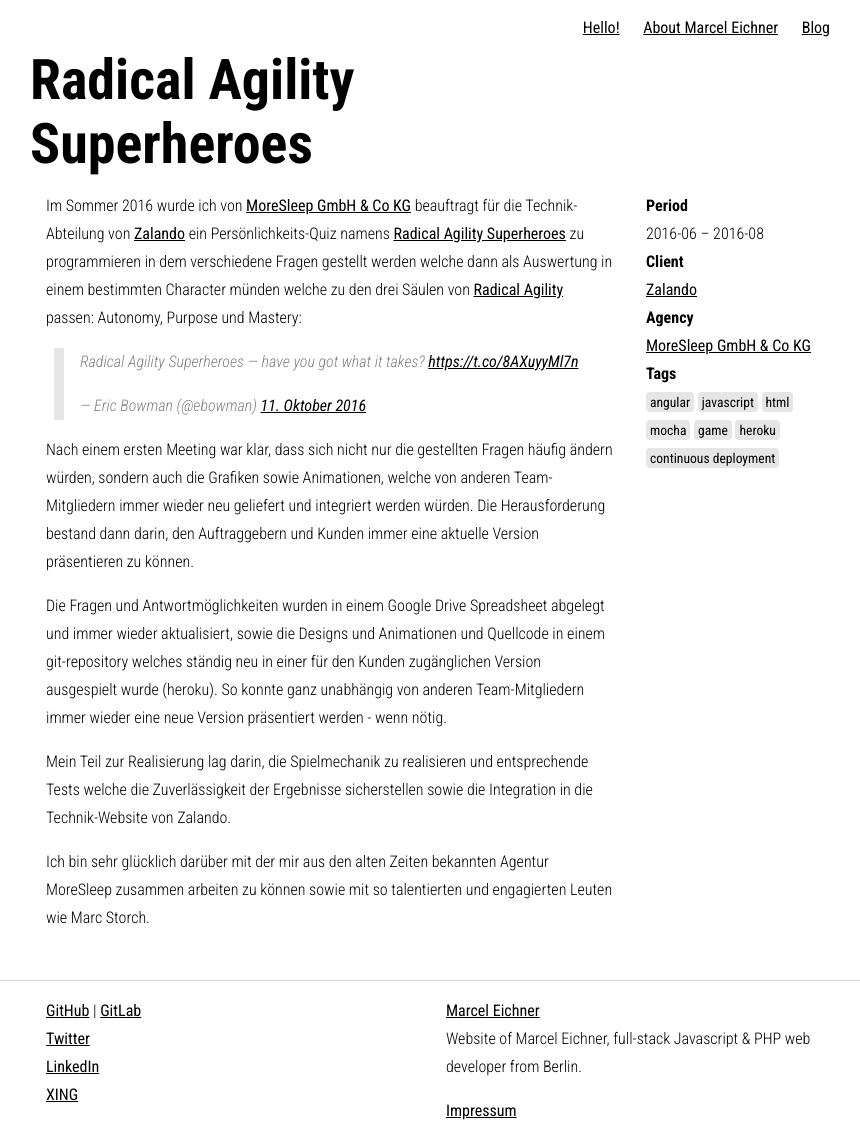
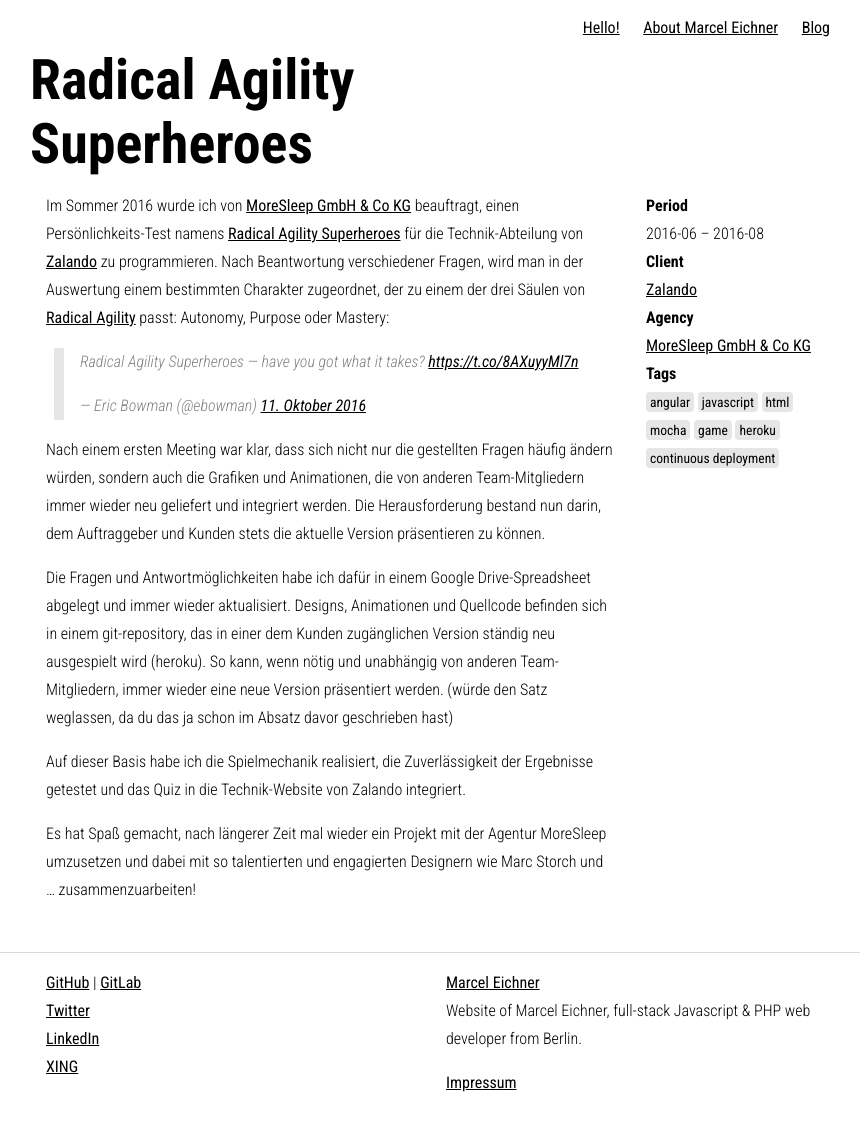
Before and after one commit to lotterliebe/Ephigenia.github.io, a Jekyll site: the page built from _projects/2016-06-radical-agility-game.md, in a window 1280 px wide. Shown: the whole page, without its empty margins (210-1070 px from the left). Built offline with Jekyll 4.4.1, drawn with Linux system fonts in a browser that asks for light colours; comment, search, counter and statistics services are not loaded; after the commit the page ends 1113 px from its top, so only the background shows below that.

Commit message:
Update 2016-06-radical-agility-game.md

```diff
--- a/_projects/2016-06-radical-agility-game.md
+++ b/_projects/2016-06-radical-agility-game.md
@@ -17,15 +17,15 @@ tags:
     - heroku
     - continuous deployment
 ---
-Im Sommer 2016 wurde ich von [{{site.data.agencies.moresleep.name}}](site.data.agencies.moresleep.url) beauftragt für die Technik-Abteilung von [{{site.data.clients.zalando.name}}]({{site.data.clients.zalando.url}}) ein Persönlichkeits-Quiz namens [Radical Agility Superheroes](https://tech.zalando.com/radical-agility-superheroes/) zu programmieren in dem verschiedene Fragen gestellt werden welche dann als Auswertung in einem bestimmten Character münden welche zu den drei Säulen von [Radical Agility](https://blog.zalando.de/de/blog/ein-jahr-radical-agility-ein-resuemee) passen: Autonomy, Purpose und Mastery:
+Im Sommer 2016 wurde ich von [{{site.data.agencies.moresleep.name}}](site.data.agencies.moresleep.url) beauftragt, einen Persönlichkeits-Test namens [Radical Agility Superheroes](https://tech.zalando.com/radical-agility-superheroes/) für die Technik-Abteilung von [{{site.data.clients.zalando.name}}]({{site.data.clients.zalando.url}}) zu programmieren. Nach Beantwortung verschiedener Fragen, wird man in der Auswertung einem bestimmten Charakter zugeordnet, der zu einem der drei Säulen von [Radical Agility](https://blog.zalando.de/de/blog/ein-jahr-radical-agility-ein-resuemee) passt: Autonomy, Purpose oder Mastery:
 
 <blockquote class="twitter-tweet" data-lang="de"><p lang="en" dir="ltr">Radical Agility Superheroes — have you got what it takes? <a href="https://t.co/8AXuyyMl7n">https://t.co/8AXuyyMl7n</a></p>&mdash; Eric Bowman (@ebowman) <a href="https://twitter.com/ebowman/status/785792855444946944">11. Oktober 2016</a></blockquote>
 <script async src="//platform.twitter.com/widgets.js" charset="utf-8"></script>
 
-Nach einem ersten Meeting war klar, dass sich nicht nur die gestellten Fragen häufig ändern würden, sondern auch die Grafiken sowie Animationen, welche von anderen Team-Mitgliedern immer wieder neu geliefert und integriert werden würden. Die Herausforderung bestand dann darin, den Auftraggebern und Kunden immer eine aktuelle Version präsentieren zu können.
+Nach einem ersten Meeting war klar, dass sich nicht nur die gestellten Fragen häufig ändern würden, sondern auch die Grafiken und Animationen, die von anderen Team-Mitgliedern immer wieder neu geliefert und integriert werden. Die Herausforderung bestand nun darin, dem Auftraggeber und Kunden stets die aktuelle Version präsentieren zu können.
 
-Die Fragen und Antwortmöglichkeiten wurden in einem Google Drive Spreadsheet abgelegt und immer wieder aktualisiert, sowie die Designs und Animationen und Quellcode in einem git-repository welches ständig neu in einer für den Kunden zugänglichen Version ausgespielt wurde (heroku). So konnte ganz unabhängig von anderen Team-Mitgliedern immer wieder eine neue Version präsentiert werden - wenn nötig.
+Die Fragen und Antwortmöglichkeiten habe ich dafür in einem Google Drive-Spreadsheet abgelegt und immer wieder aktualisiert. Designs, Animationen und Quellcode befinden sich in einem git-repository, das in einer dem Kunden zugänglichen Version ständig neu ausgespielt wird (heroku). So kann, wenn nötig und unabhängig von anderen Team-Mitgliedern, immer wieder eine neue Version präsentiert werden. (würde den Satz weglassen, da du das ja schon im Absatz davor geschrieben hast)
 
-Mein Teil zur Realisierung lag darin, die Spielmechanik zu realisieren und entsprechende Tests welche die Zuverlässigkeit der Ergebnisse sicherstellen sowie die Integration in die Technik-Website von Zalando.
+Auf dieser Basis habe ich die Spielmechanik realisiert, die Zuverlässigkeit der Ergebnisse getestet und das Quiz in die Technik-Website von Zalando integriert.
 
-Ich bin sehr glücklich darüber mit der mir aus den alten Zeiten bekannten Agentur MoreSleep zusammen arbeiten zu können sowie mit so talentierten und engagierten Leuten wie Marc Storch.
+Es hat Spaß gemacht, nach längerer Zeit mal wieder ein Projekt mit der Agentur MoreSleep umzusetzen und dabei mit so talentierten und engagierten Designern wie Marc Storch und ... zusammenzuarbeiten!
```
